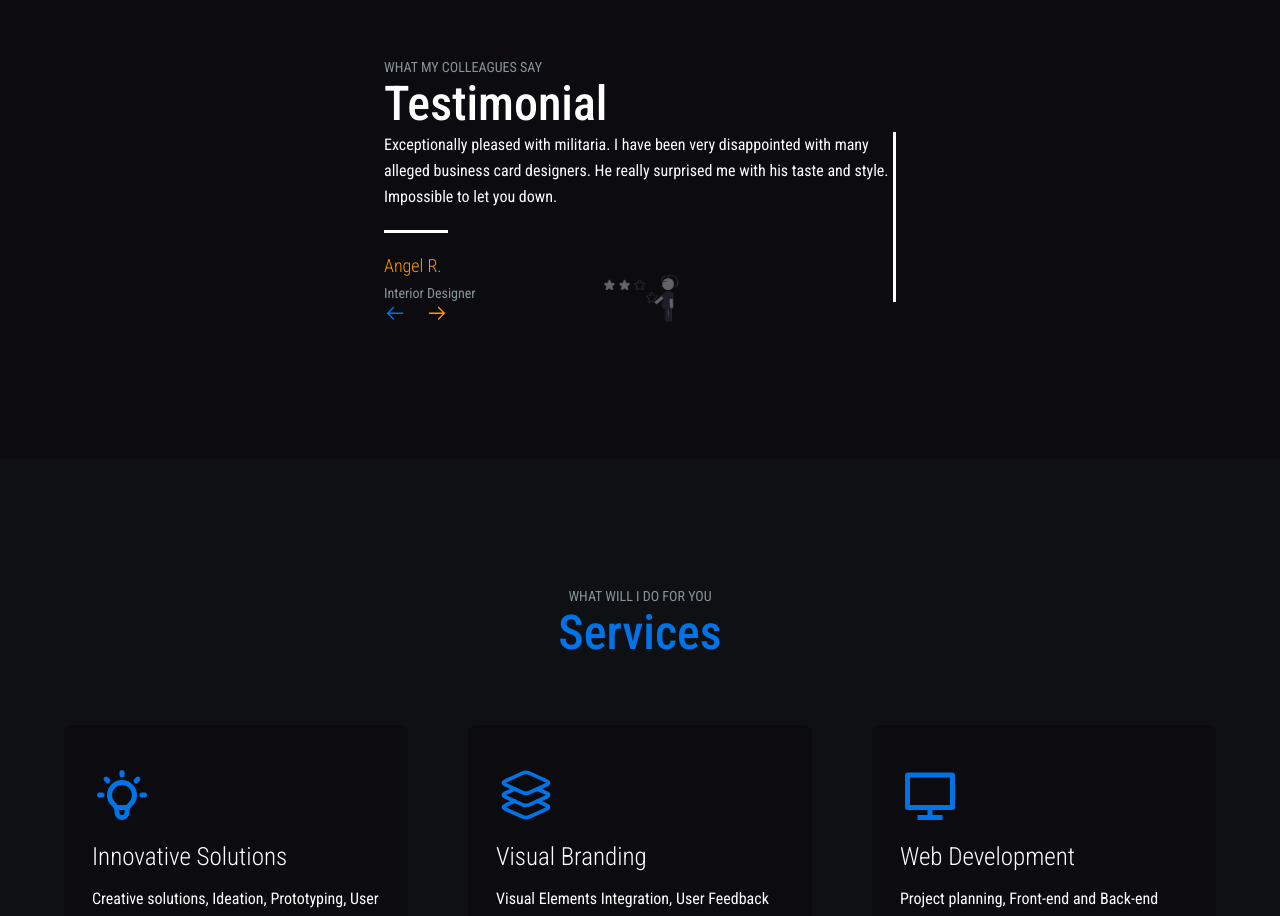
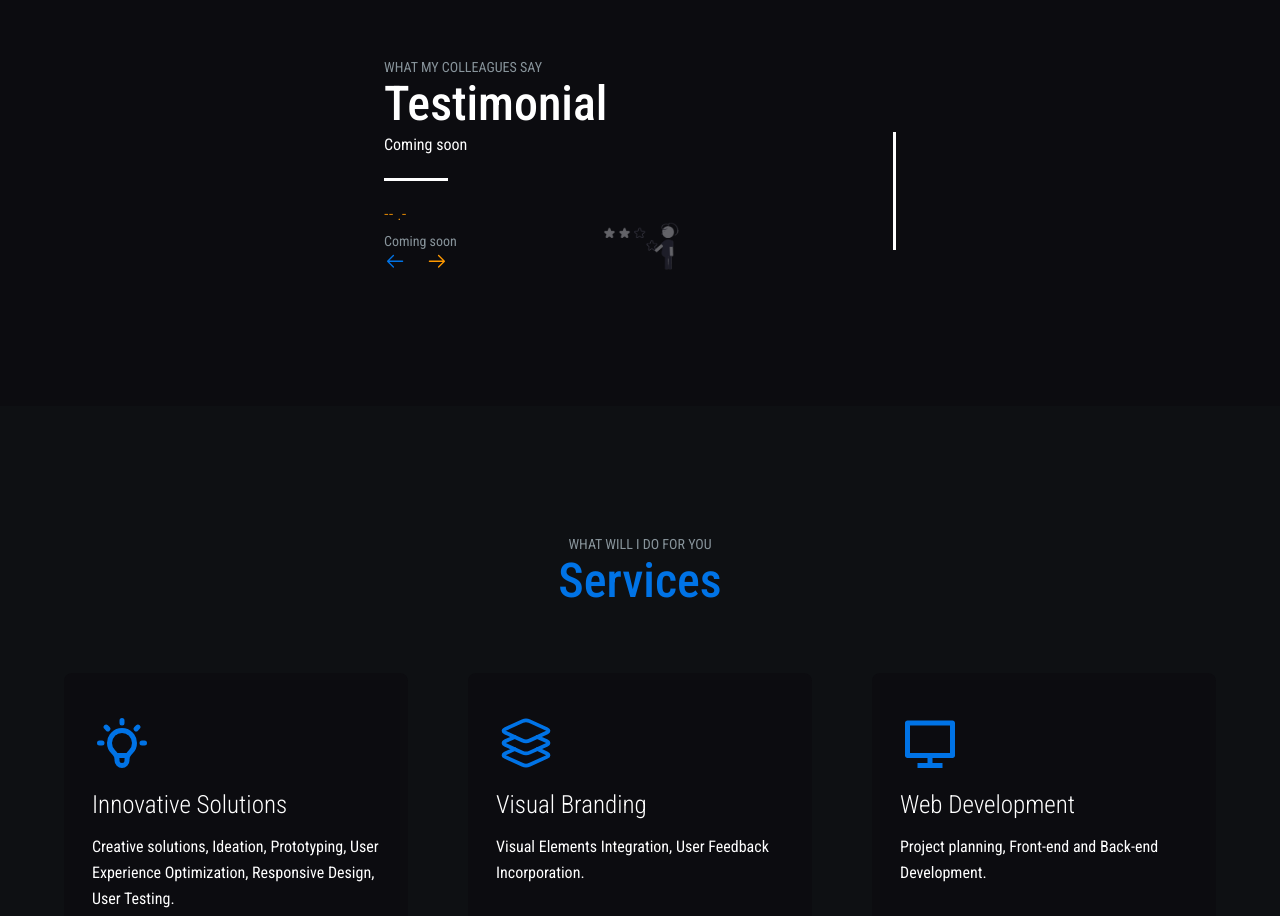
Before and after one commit to dmonzon4/Portfolio24, a React (Vite) app: page / in a window 1280 px wide. Shown: the part 2060-2976 px from the top of the page. Built offline with nearby package versions, Linux system fonts and the light colour scheme; a web font is replaced by a local one.

Commit message:
test text pause

```diff
--- a/src/data/Data.js
+++ b/src/data/Data.js
@@ -40,24 +40,24 @@ export const SkillsData =[
 //   // Testimonials  Data.......................
 export const TestimonialsData =[
   {
-      testText: 'Exceptionally pleased with militaria. I have been very disappointed with many alleged business card designers. He really surprised me with his taste and style. Impossible to let you down.',
-      name: 'Angel R.',
-      info: 'Interior Designer'
+      testText: 'Coming soon',
+      name: '-- .-',
+      info: 'Coming soon'
   },
   {
-      testText: '2Exceptionally pleased with militaria. I have been very disappointed with many alleged business card designers. He really surprised me with his taste and style. Impossible to let you down.',
-      name: 'Ruth.',
-      info: 'Interior Designer'
+      testText: '---.',
+      name: '-- .-',
+      info: '---'
   },
   {
-      testText: '3Exceptionally pleased with militaria. I have been very disappointed with many alleged business card designers. He really surprised me with his taste and style. Impossible to let you down.',
-      name: 'Cliff W.',
-      info: 'Interior Designer'
+      testText: '---.',
+      name: '-- .-',
+      info: '---'
   },
   {
-      testText: '4Exceptionally pleased with militaria. I have been very disappointed with many alleged business card designers. He really surprised me with his taste and style. Impossible to let you down.',
-      name: 'siemens',
-      info: 'Interior Designer'
+      testText: '---.',
+      name: '-- .-',
+      info: '---'
   },
 ];
 
```
